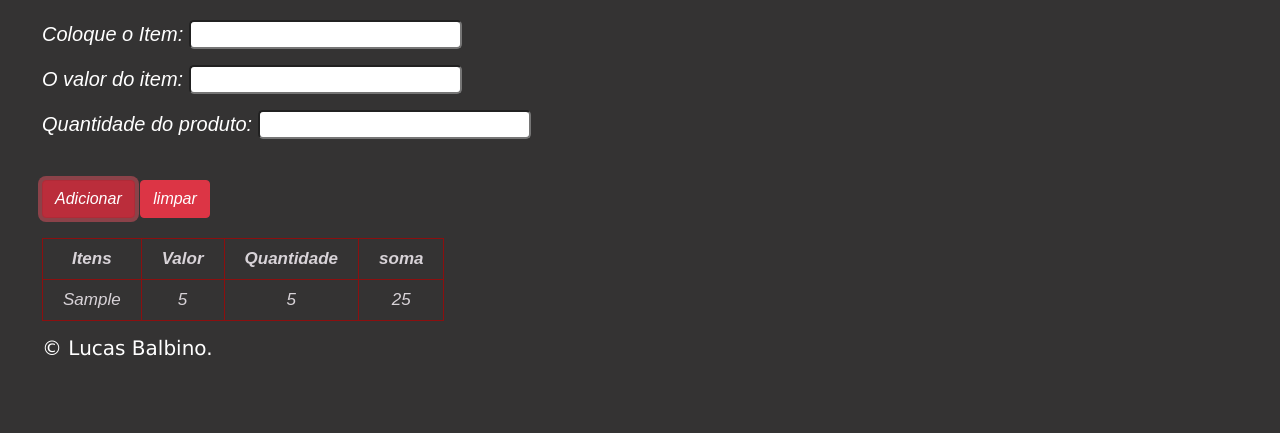
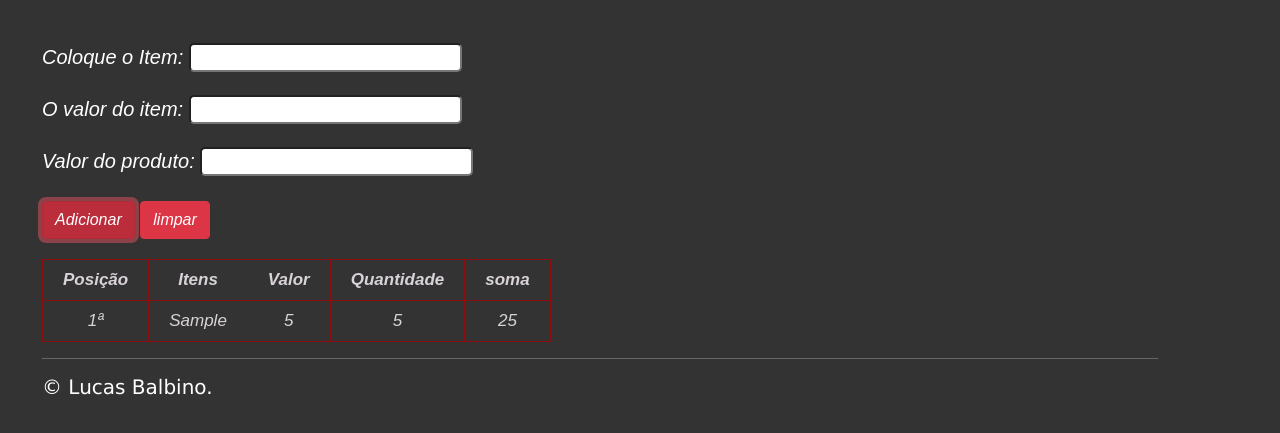
Before and after one commit to lucasbalbino09/TabelasDinamicas, a plain HTML site: page index.html in a window 1280 px wide. Both pictures are taken after typing "Sample", "5", "5" into the empty fields and a click on the button "Adicionar". Shown: the part 83-516 px from the top of the page. Drawn offline with nearby package versions, Linux system fonts and the light colour scheme.

Commit message:
atualização em algumas partes.

```diff
--- a/index.html
+++ b/index.html
@@ -17,15 +17,12 @@
         <section>
             <div class="selecao">
 
-                <p>
-                    Coloque o Item: <input class="input" id="texto" type="texto">
-                </p>
-                <p>
-                    O valor do item: <input class="input" id="valor" type="number">
-                </p>
-                <p>
-                    Quantidade do produto: <input class="input" id="quant" type="number">
-                </p>
+                <br> Coloque o Item: <input class="input" id="texto" type="texto">
+
+                <br><br> O valor do item: <input class="input" id="valor" type="number">
+
+                <br><br> Valor do produto: <input class="input" id="quant" type="number">
+                <br>
 
                 <button type="button" class="btn btn-danger" onclick="adicionar(texto.value, valor.value, quant.value)"> Adicionar </button>
                 <button type="button" class="btn btn-danger" onclick="limpar()"> limpar </button>
@@ -36,6 +33,7 @@
                 <table id="tabl">
                     <thead>
                         <tr>
+                            <th>Posição</th>
                             <th>Itens</th>
                             <th>Valor</th>
                             <th>Quantidade</th>
@@ -44,7 +42,7 @@
                     </thead>
                 </table>
             </div>
-
+            <hr>
         </section>
         <footer id="logo">
             &copy; Lucas Balbino.
--- a/lista.js
+++ b/lista.js
@@ -18,12 +18,14 @@ function adicionar() {
         let linhas = tb.insertRow(qtdlinhas);
 
         //posição de cada linha.
-        let celltext = linhas.insertCell(0);
-        let cellvalor = linhas.insertCell(1);
-        let cellquant = linhas.insertCell(2);
-        let cellsoma = linhas.insertCell(3);
+        let cellposi = linhas.insertCell(0);
+        let celltext = linhas.insertCell(1);
+        let cellvalor = linhas.insertCell(2);
+        let cellquant = linhas.insertCell(3);
+        let cellsoma = linhas.insertCell(4);
 
         //modificação em cada linha.
+        cellposi.innerHTML = qtdlinhas + "ª";
         celltext.innerHTML = texto
         cellvalor.innerHTML = valor
         cellquant.innerHTML = quant
```
